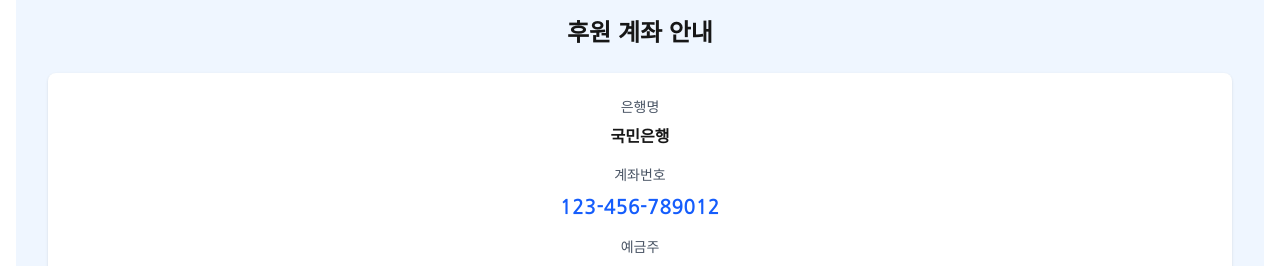
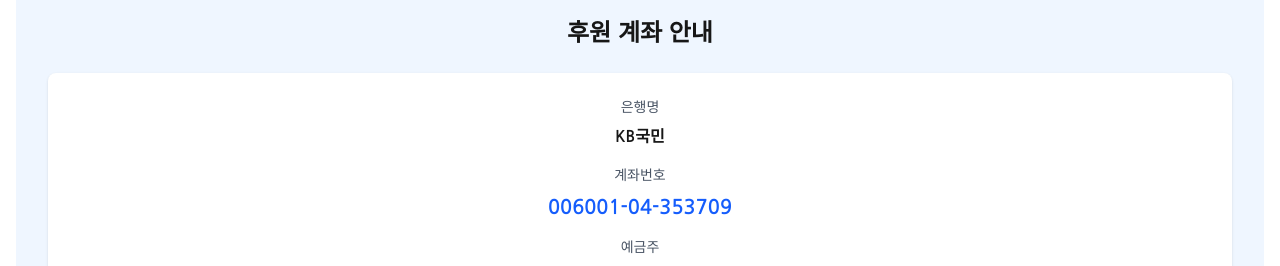
Before and after one commit to c-f-an/tov-nextjs, a Next.js app: page /donation/guide in a window 1280 px wide. Shown: the part 1640-1906 px from the top of the page. Built offline with nearby package versions, Linux system fonts and the light colour scheme; no server answers.

Commit message:
계좌 번호 정보 변경

```diff
--- a/src/app/donation/guide/page.tsx
+++ b/src/app/donation/guide/page.tsx
@@ -228,10 +228,10 @@
           <div className="mx-auto">
             <div className="bg-white rounded-lg p-6 shadow-sm">
               <p className="text-sm text-gray-600 mb-2">은행명</p>
-              <p className="font-semibold mb-4">국민은행</p>
+              <p className="font-semibold mb-4">KB국민</p>
               <p className="text-sm text-gray-600 mb-2">계좌번호</p>
               <p className="text-xl font-bold text-blue-600 mb-4">
-                123-456-789012
+                006001-04-353709
               </p>
               <p className="text-sm text-gray-600 mb-2">예금주</p>
               <p className="font-semibold">사단법인 토브협회</p>
--- a/src/app/donation/page.tsx
+++ b/src/app/donation/page.tsx
@@ -66,7 +66,7 @@
   {
     method: "계좌이체",
     icon: Building,
-    details: ["국민은행 123-456-789012", "예금주: (사)한국교회세무정보봉사단"],
+    details: ["KB국민 006001-04-353709", "예금주: 사단법인 토브협회"],
   },
   {
     method: "신용카드",
```
